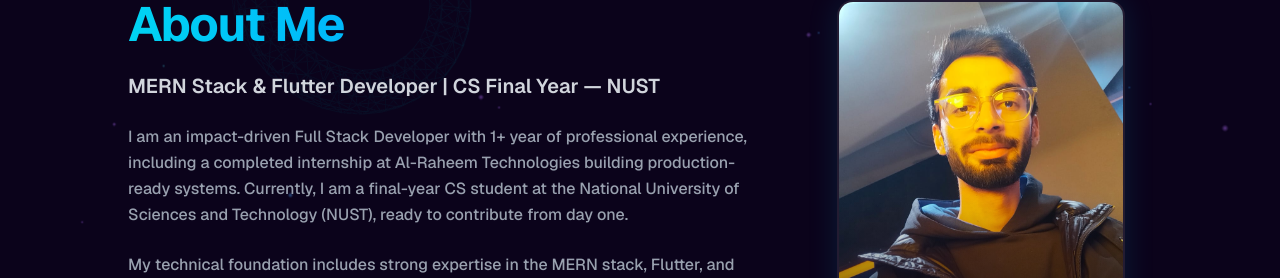
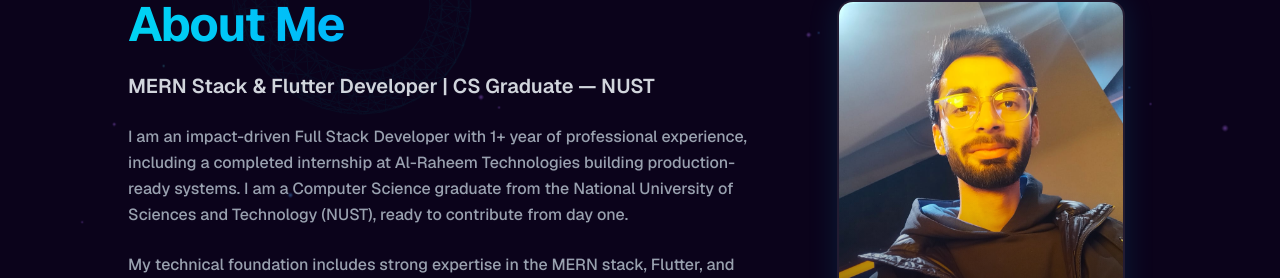
Before and after one commit to MuhammadFahad0340/My-Portfolio-Website, a Next.js app in the folder client/: page /about in a window 1280 px wide. Shown: the part 192-470 px from the top of the page. Built offline with nearby package versions, Linux system fonts and the light colour scheme.

Commit message:
content: update degree status from student to CS Graduate across About and AboutSummary components

```diff
--- a/client/src/components/About.tsx
+++ b/client/src/components/About.tsx
@@ -22,12 +22,12 @@ const About = () => {
           </h2>
 
           <h3 className="text-xl text-gray-300 font-semibold mb-6">
-            MERN Stack & Flutter Developer | CS Final Year — NUST
+            MERN Stack & Flutter Developer | CS Graduate — NUST
           </h3>
 
           <div className="space-y-6 text-gray-400 leading-relaxed font-medium">
             <p>
-              I am an impact-driven Full Stack Developer with 1+ year of professional experience, including a completed internship at Al-Raheem Technologies building production-ready systems. Currently, I am a final-year CS student at the National University of Sciences and Technology (NUST), ready to contribute from day one.
+              I am an impact-driven Full Stack Developer with 1+ year of professional experience, including a completed internship at Al-Raheem Technologies building production-ready systems. I am a Computer Science graduate from the National University of Sciences and Technology (NUST), ready to contribute from day one.
             </p>
             <p>
               My technical foundation includes strong expertise in the MERN stack, Flutter, and REST API integration. I have a proven ability to deliver highly responsive UIs, secure backends with role-based access control (RBAC), real-time databases, and scalable web architectures.
--- a/client/src/components/AboutSummary.tsx
+++ b/client/src/components/AboutSummary.tsx
@@ -9,8 +9,8 @@ const AboutSummary = () => {
           Who is Muhammad Fahad?
         </h2>
 
-        <p className="text-lg md:text-xl text-gray-300 leading-relaxed mb-8 max-w-3xl">
-          I am a passionate CS student at NUST, actively building highly scalable web systems and innovative mobile applications. With expertise spanning the MERN stack and Flutter, I focus on crafting premium, performant digital experiences.
+        <p className="text-gray-300 text-lg md:text-xl leading-relaxed mb-8 max-w-3xl">
+          I am a passionate CS graduate from NUST, actively building highly scalable web systems and innovative mobile applications. With expertise spanning the MERN stack and Flutter, I focus on crafting premium, performant digital experiences.
         </p>
 
         <Link href="/about" className="group relative px-8 py-3 font-semibold tracking-wide text-white overflow-hidden rounded-full border border-cyan-500 hover:shadow-[0_0_20px_rgba(6,182,212,0.4)] transition-all duration-300">
```
